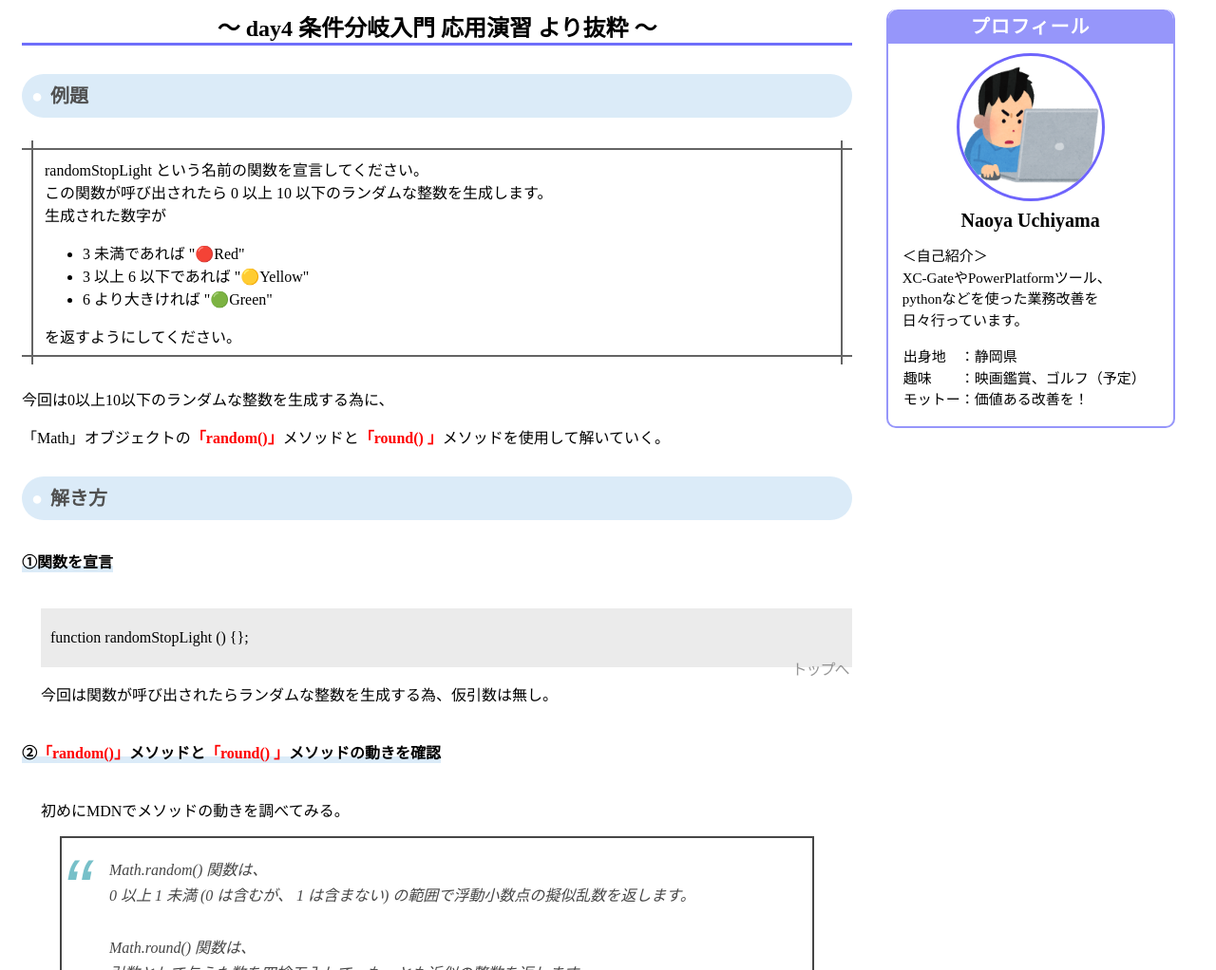
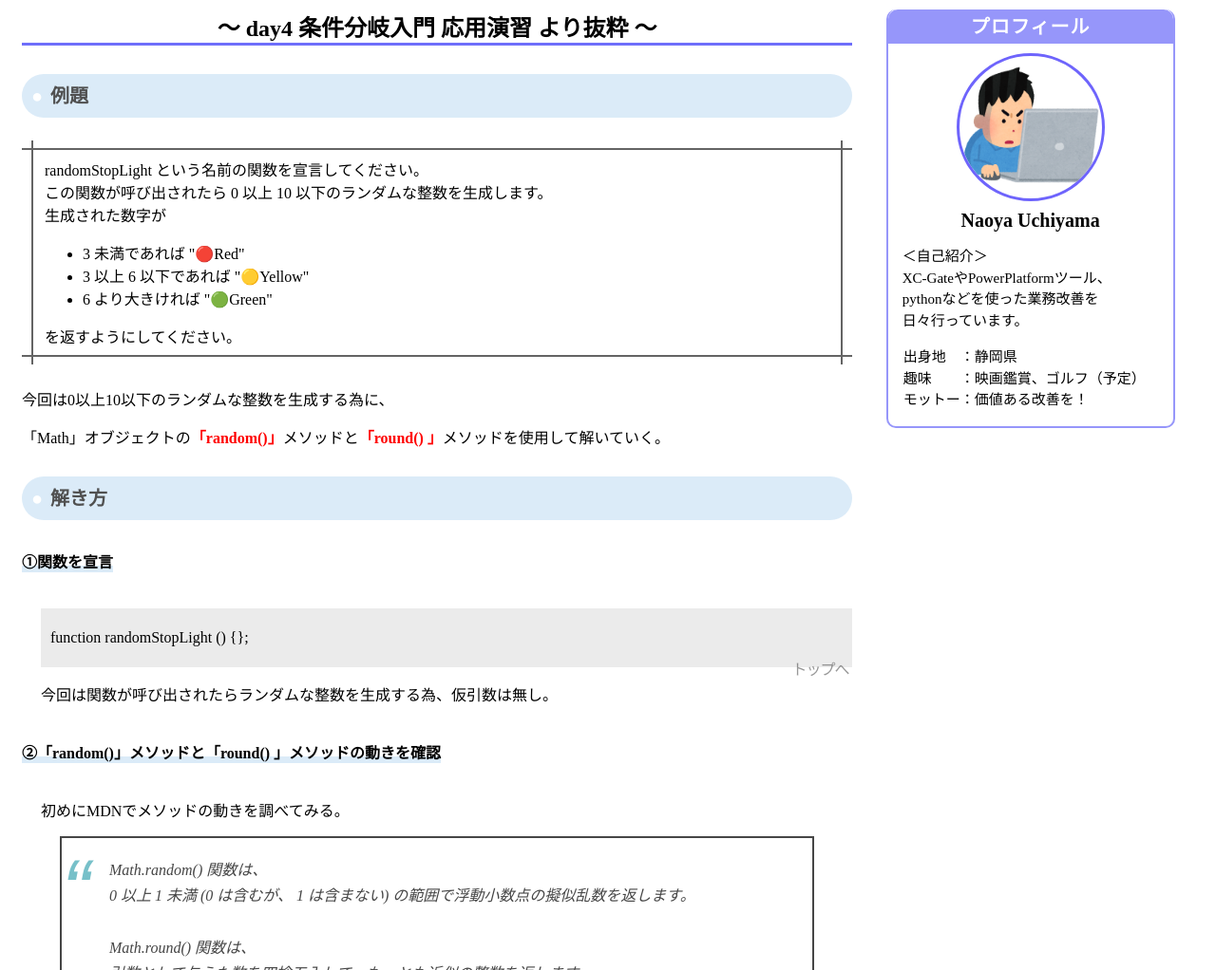
Before and after one commit to Naoya-Uchiyama-000/Naoya-Uchiyama-000.github.io, a plain HTML site: page index.html in a window 1280 px wide. Shown: the part 78-1100 px from the top of the page at 95% size. Drawn offline with Linux system fonts and the light colour scheme.

Commit message:
Update index.html

```diff
--- a/index.html
+++ b/index.html
@@ -40,7 +40,7 @@
                     function randomStopLight () {};
                 </p>
                 <p class="answer">今回は関数が呼び出されたらランダムな整数を生成する為、仮引数は無し。</p>
-                <h4>②<span>「random()」</span>メソッドと<span>「round() 」</span>メソッドの動きを確認</h4>
+                <h4>②「random()」メソッドと「round() 」メソッドの動きを確認</h4>
                 <p class="answer">初めにMDNでメソッドの動きを調べてみる。</p>
                 <blockquote>
                     <p>
```
